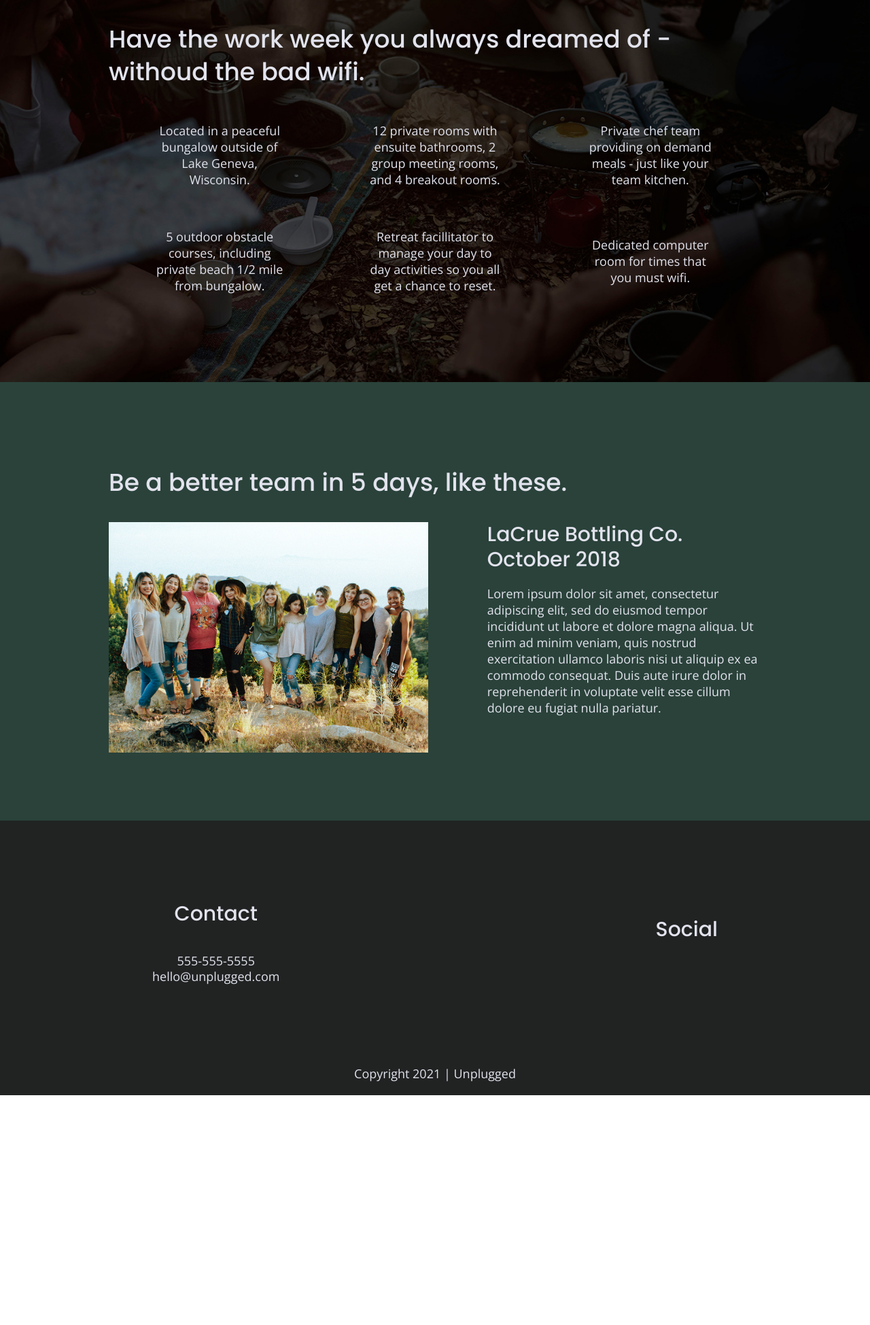
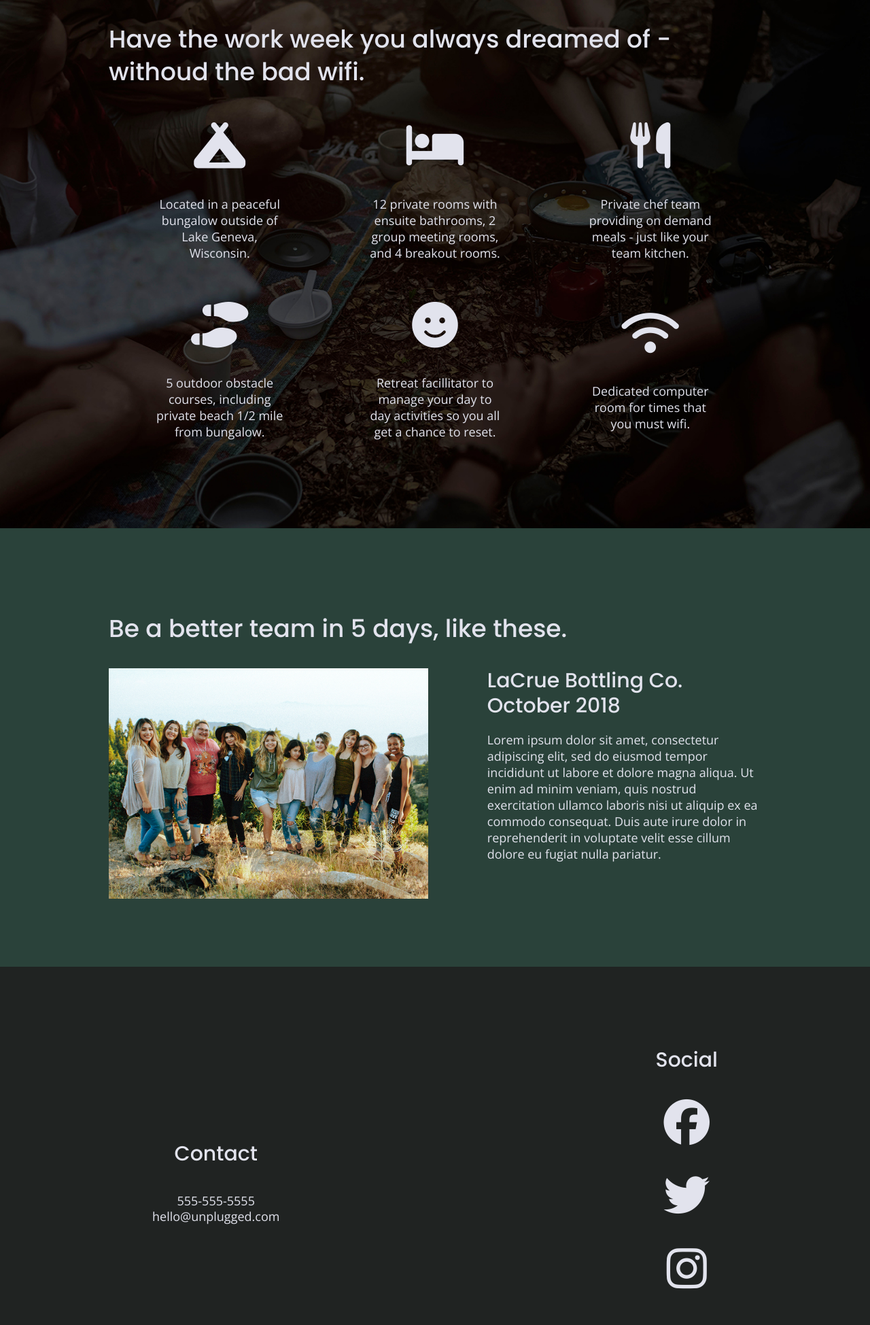
Before and after one commit to hlangrall/unplugged-project, a website built with Parcel: page index.html in a window 1280 px wide. Shown: the part 811-2760 px from the top of the page at 68% size. Before the commit the page ends 2422 px from the top, so only its background shows below. Built offline with nearby package versions, Linux system fonts and the light colour scheme.

Commit message:
Inserted fontawesome icons

```diff
--- a/css/main.css
+++ b/css/main.css
@@ -223,16 +223,23 @@ footer .content-wrapper {
 footer .contact {
   margin-bottom: 50px;
 }
+
+footer .social i {
+  font-size: 3.75em;
+  margin-bottom: 40px;
+}
 footer .social-icons {
   display: flex;
   justify-content: space-around;
   align-items: center;
+  flex-direction: row;
 }
 
 footer .social-icons p {
   display: flex;
   justify-content: center;
   align-items: center;
+  flex-flow: row wrap;
 }
 
 footer .copyright {
@@ -312,6 +319,11 @@ input[type=button] {
 .features article {
   width: 63%;
   margin: 30px 0;
+}
+
+.features i {
+  font-size: 3.75em;
+  margin-bottom: 40px;
 }
 
 .features .features-items {
--- a/index.html
+++ b/index.html
@@ -21,6 +21,8 @@
   <!-- Google Fonts -->
   <link rel="preconnect" href="https://fonts.gstatic.com">
   <link href="https://fonts.googleapis.com/css2?family=Open+Sans:wght@400;700&family=Poppins:wght@500;700&display=swap" rel="stylesheet">
+
+  <script src="https://kit.fontawesome.com/2b4e686953.js" crossorigin="anonymous"></script>
 
   <meta name="theme-color" content="#fafafa">
 </head>
@@ -73,27 +75,39 @@
           <h2>Have the work week you always dreamed of - withoud the bad wifi.</h2>
         <div class="features-items">
           <article>
-            <p class="fontawesome-icon"></p>
+            <p class="fontawesome-icon">
+              <i class="fas fa-campground"></i>
+            </p>
             <p class="features-item-description">Located in a peaceful bungalow outside of Lake Geneva, Wisconsin.</p>
           </article>
           <article>
-            <p class="fontawesome-icon"></p>
+            <p class="fontawesome-icon">
+              <i class="fas fa-bed"></i>
+            </p>
             <p class="features-item-description">12 private rooms with ensuite bathrooms, 2 group meeting rooms, and 4 breakout rooms.</p>
           </article>
           <article>
-            <p class="fontawesome-icon"></p>
+            <p class="fontawesome-icon">
+              <i class="fas fa-utensils"></i>
+            </p>
             <p class="features-item-description">Private chef team providing on demand meals - just like your team kitchen.</p>
           </article>
           <article>
-            <p class="fontawesome-icon"></p>
+            <p class="fontawesome-icon">
+              <i class="fas fa-shoe-prints"></i>
+            </p>
             <p class="features-item-description">5 outdoor obstacle courses, including private beach 1/2 mile from bungalow.</p>
           </article>
           <article>
-            <p class="fontawesome-icon"></p>
+            <p class="fontawesome-icon">
+              <i class="fas fa-smile"></i>
+            </p>
             <p class="features-item-description">Retreat facillitator to manage your day to day activities so you all get a chance to reset.</p>
           </article>
           <article>
-            <p class="fontawesome-icon"></p>
+            <p class="fontawesome-icon">
+              <i class="fas fa-wifi"></i>
+            </p>
             <p class="features-item-description">Dedicated computer room for times that you must wifi.</p>
           </article>
         </div>
@@ -133,9 +147,15 @@
           <div class="social">
             <h4>Social</h4>
             <div class="social-icon">
-              <p><a href="https://www.facebook.com/yoursite" target="_blank"></a></p>
-              <p><a href="https://www.twitter.com/yoursite" target="_blank"></a></p>
-              <p><a href="https://www.instagram.com/yoursite" target="_blank"></a></p>
+              <p><a href="https://www.facebook.com/yoursite" target="_blank"></a>
+                <i class="fab fa-facebook"></i>
+              </p>
+              <p><a href="https://www.twitter.com/yoursite" target="_blank"></a>
+                <i class="fab fa-twitter"></i>
+              </p>
+              <p><a href="https://www.instagram.com/yoursite" target="_blank"></a>
+                <i class="fab fa-instagram"></i>
+              </p>
                             <!-- other social links here -->
             </div>
           </div>
```
Also changed, not shown: about/index.html (+2 -0 lines), faq/index.html (+2 -0 lines).
